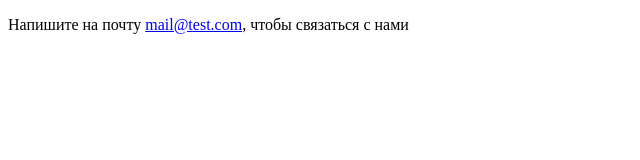
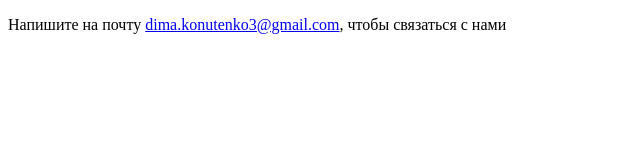
Before and after one commit to dmitriyyk/roistat-emailtracking, a plain HTML site: page index.html in a window 1280 px wide. Shown: the whole page, without its empty margins (0-640 px from the left). Drawn offline with Linux system fonts and the light colour scheme.

Commit message:
fix: fix mail

```diff
--- a/index.html
+++ b/index.html
@@ -8,7 +8,7 @@
 <body>
   <p>
     Напишите на почту
-    <a class="mail" href="mailto:mail@test.com">mail@test.com</a>,
+    <a class="mail" href="mailto:dima.konutenko3@gmail.com">dima.konutenko3@gmail.com</a>,
     чтобы связаться с нами
   </p>
 
```
